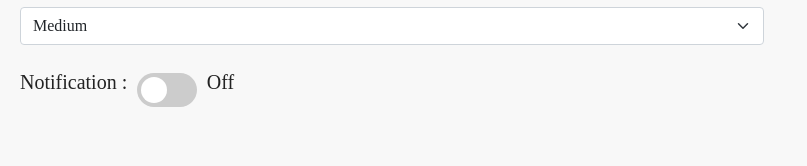
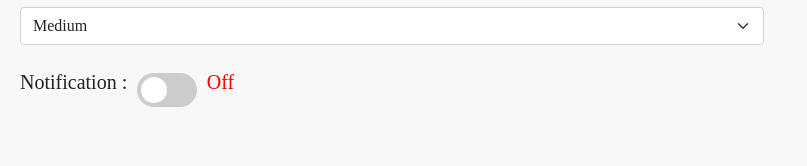
Before and after one commit to RajeshPrabhulalPrajapati/TaskManagement, an Angular app: page / in a window 1280 px wide. Shown: the part 295-461 px from the top of the page, without its empty margins (0-807 px from the left). Built offline with nearby package versions, Linux system fonts and the light colour scheme.

Commit message:
changed color of on and off

```diff
--- a/package.json
+++ b/package.json
@@ -1,6 +1,6 @@
 {
   "name": "notes",
-  "version": "0.0.6",
+  "version": "0.0.7",
   "main": "main.js",
   "scripts": {
     "ng": "ng",
--- a/src/app/Notes/notes/notes.component.html
+++ b/src/app/Notes/notes/notes.component.html
@@ -63,7 +63,8 @@
           <input (change)="onToggleChange()" formControlName="notification"  type="checkbox" checked>
           <span class="slider round"></span>
         </label>
-        &nbsp; &nbsp; <h5> {{formData.value.notification ? 'On' : 'Off'}}</h5>
+        &nbsp; &nbsp; <h5 style="color:green" *ngIf="formData.value.notification"> On</h5>
+         <h5 style="color:red" *ngIf="!formData.value.notification">Off</h5>
       </div>
       <div *ngIf="formData.value.notification" class="form-group d-flex">
         <h5 style="width: 130px;">Date time:</h5> &nbsp; &nbsp;
```
